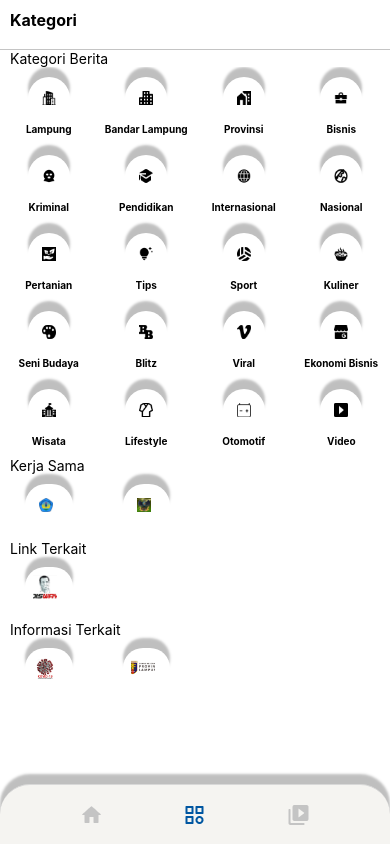
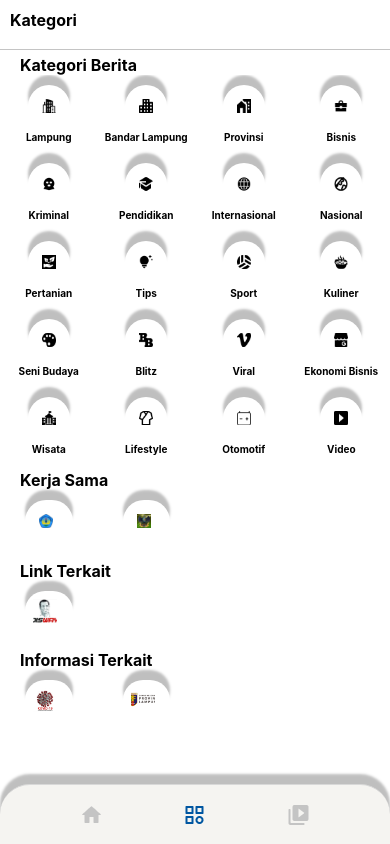
Before and after one commit to bagus-dp/RadarLampung, a React Native app: screen /Kategori in a window 390 px wide. Built offline with nearby package versions, Linux system fonts and the light colour scheme.

Commit message:
update category

```diff
--- a/src/pages/Kategori.js
+++ b/src/pages/Kategori.js
@@ -122,7 +122,7 @@ const Kategori = () => {
             </View>
             <ScrollView>
 
-                <Text style={{marginLeft:10}}>Kategori Berita</Text>
+                <Text style={styles.titleTxt}>Kategori Berita</Text>
                 <FlatList
                     data={listKategori}
                     numColumns={4}
@@ -139,7 +139,7 @@ const Kategori = () => {
                     keyExtractor={(item) => item.id}
                 // ListFooterComponent={<View style={{ marginBottom: 50 }} />}
                 />
-                <Text style={{marginLeft:10}}>Kerja Sama</Text>
+                <Text style={styles.titleTxt}>Kerja Sama</Text>
                 <View style={{ flexDirection: 'row' }}>
 
                     <View style={{ paddingHorizontal: 25, marginVertical: 10, width: '25%', justifyContent: 'center' }}>
@@ -157,7 +157,7 @@ const Kategori = () => {
                         </TouchableOpacity>
                     </View>
                 </View>
-                <Text style={{marginLeft:10}}>Link Terkait</Text>
+                <Text style={styles.titleTxt}>Link Terkait</Text>
                 <View style={{ flexDirection: 'row' }}>
 
                     <View style={{ paddingHorizontal: 25, marginVertical: 10, width: '25%', justifyContent: 'center' }}>
@@ -168,7 +168,7 @@ const Kategori = () => {
                         </TouchableOpacity>
                     </View>
                 </View>
-                <Text style={{marginLeft:10}}>Informasi Terkait</Text>
+                <Text style={styles.titleTxt}>Informasi Terkait</Text>
 
                 <View style={{ flexDirection: 'row' }}>
 
@@ -187,47 +187,12 @@ const Kategori = () => {
                         </TouchableOpacity>
                     </View>
                 </View>
+                <View style={{marginBottom:100}} />
             </ScrollView>
         </View>
     )
 }
 const styles = StyleSheet.create({
-    border: {
-        width: 410,
-        height: 80,
-        backgroundColor: '#7f8c8d',
-        borderRadius: 25,
-        marginBottom: 25
-    },
-    borderk: {
-        fontSize: 16,
-        fontWeight: 'bold',
-        color: '#0057A1',
-        marginLeft: 12,
-        marginTop: 25
-    },
-    ktb: {
-        fontSize: 16,
-        fontWeight: 'bold',
-        color: '#0057A1',
-        marginLeft: 12,
-        marginTop: 18
-    },
-    kate: {
-        flexDirection: 'row',
-        width: '100%',
-        justifyContent: 'space-between',
-        padding: 12,
-    },
-    img: {
-        width: 24,
-        height: 24,
-
-    },
-    kerma: {
-        flexDirection: 'row',
-        marginTop: 20,
-    },
     wrapIcon: { padding: 10, borderWidth: 1, borderRadius: 50, justifyContent: 'center' },
     shadow:{
         shadowColor:'#000',
@@ -238,6 +203,12 @@ const styles = StyleSheet.create({
         shadowOpacity:0.25,
         shadowRadius:2.5,
         elevation:5
+    },
+    titleTxt:{
+        fontSize:16,
+        fontWeight:'700',
+        marginLeft:20,
+        marginTop:5
     }
 })
 
```
